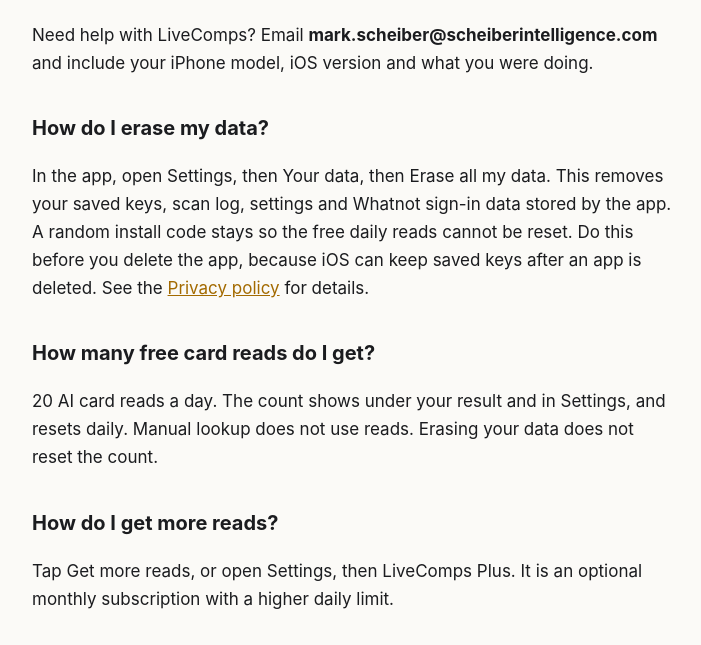
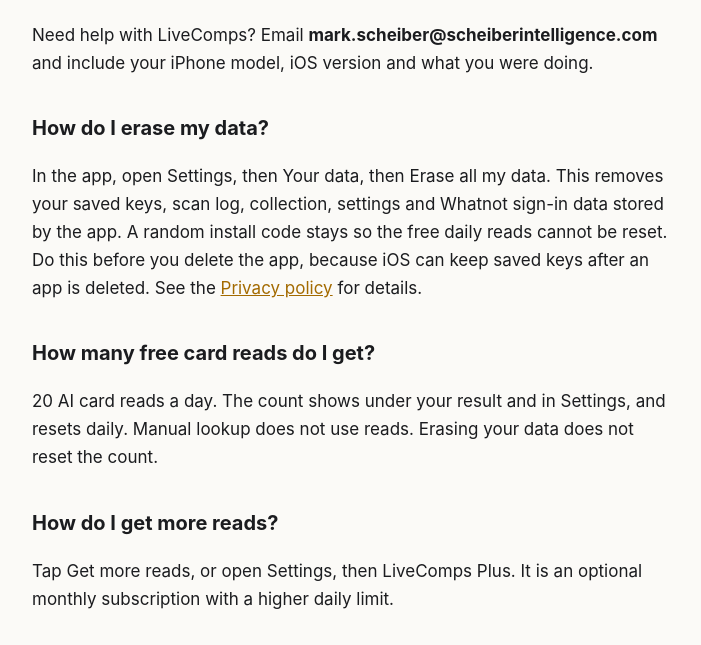
Before and after one commit to markscheiber0/beatsteamprices, a plain HTML site: page public/support.html in a window 1280 px wide. Shown: the part 155-800 px from the top of the page, without its empty margins (256-957 px from the left). Drawn offline with Linux system fonts and the light colour scheme.

Commit message:
Mention the on-device collection in the privacy and support pages
Co-Authored-By: Claude Sonnet 5.5 <noreply@anthropic.com>
Claude-Session: https://claude.ai/code/session_01XS1tWDuM9Ah2JvBZp9zbhw

```diff
--- a/public/support.html
+++ b/public/support.html
@@ -23,7 +23,7 @@ nav a{margin-right:1rem}
 <p>Need help with LiveComps? Email <strong>mark.scheiber@scheiberintelligence.com</strong> and include your iPhone model, iOS version and what you were doing.</p>
 
 <h2>How do I erase my data?</h2>
-<p>In the app, open Settings, then Your data, then Erase all my data. This removes your saved keys, scan log, settings and Whatnot sign-in data stored by the app. A random install code stays so the free daily reads cannot be reset. Do this before you delete the app, because iOS can keep saved keys after an app is deleted. See the <a href="privacy.html">Privacy policy</a> for details.</p>
+<p>In the app, open Settings, then Your data, then Erase all my data. This removes your saved keys, scan log, collection, settings and Whatnot sign-in data stored by the app. A random install code stays so the free daily reads cannot be reset. Do this before you delete the app, because iOS can keep saved keys after an app is deleted. See the <a href="privacy.html">Privacy policy</a> for details.</p>
 
 <h2>How many free card reads do I get?</h2>
 <p>20 AI card reads a day. The count shows under your result and in Settings, and resets daily. Manual lookup does not use reads. Erasing your data does not reset the count.</p>
```
Also changed, not shown: public/privacy.html (+2 -1 lines).
